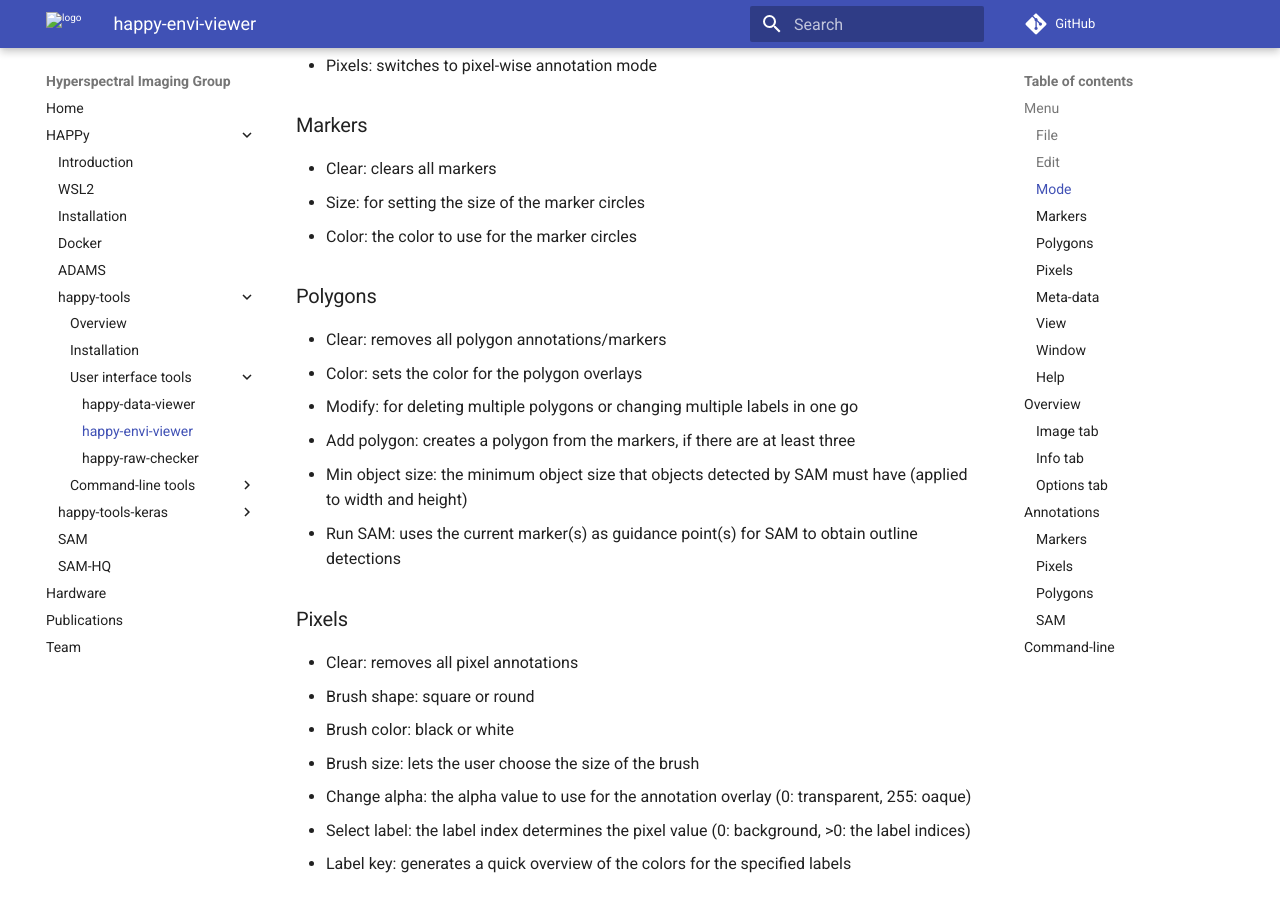
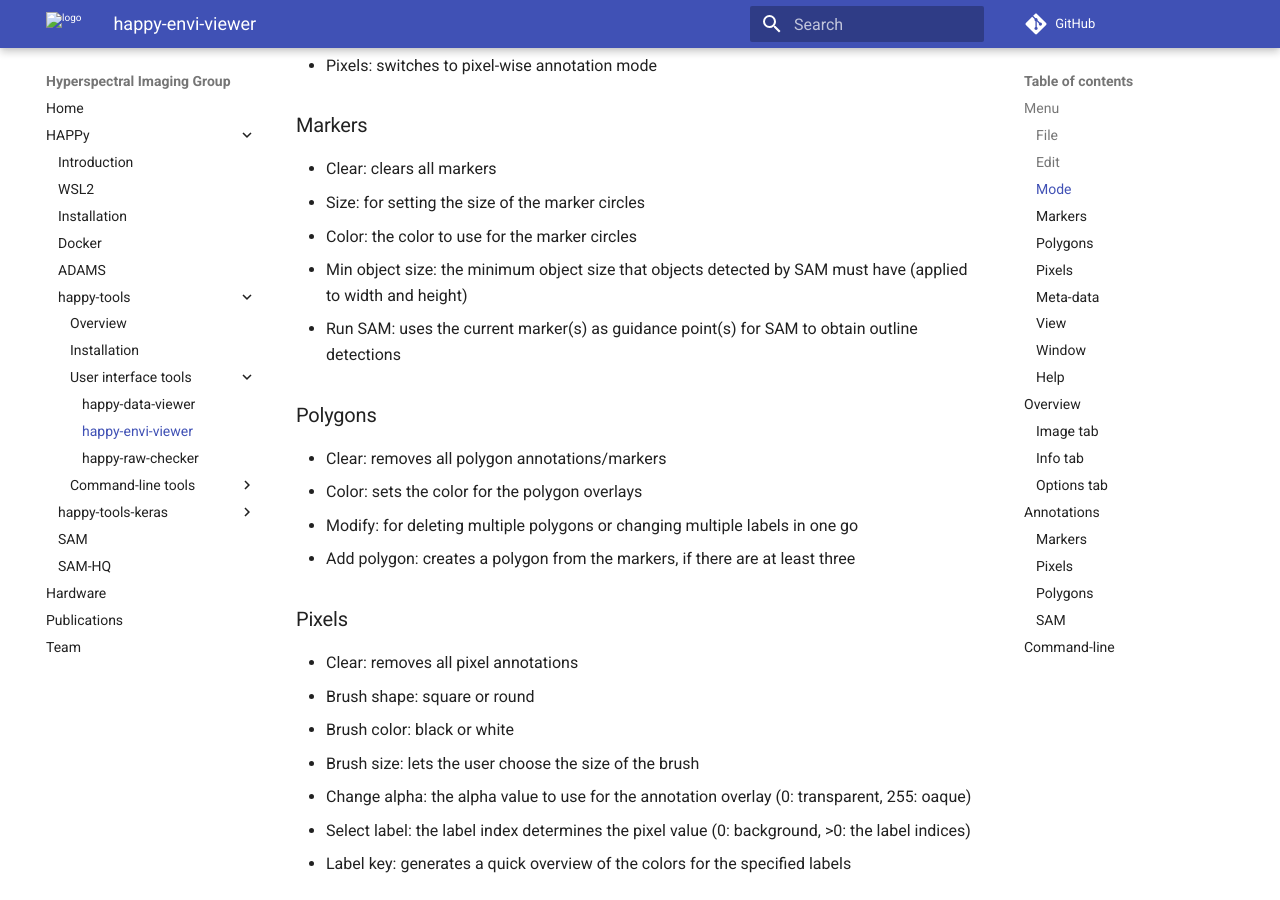
Before and after one commit to wairas/hsi-website, an MkDocs documentation site: the page built from docs/happy/happy_tools/happy-envi-viewer.md, in a window 1280 px wide and 900 px high, scrolled down 1498 px. Built offline with MkDocs 1.6.1 and Material for MkDocs 9.7.7, drawn with Linux system fonts in a browser that asks for light colours; comment, search, counter and statistics services are not loaded; part of the change alters nothing that is shown; some of the changed text lies outside the part shown.

```diff
--- a/docs/happy/happy_tools/happy-envi-viewer.md
+++ b/docs/happy/happy_tools/happy-envi-viewer.md
@@ -53,6 +53,8 @@ In the sections below you can find short explanations of the various menu items.
 * Clear: clears all markers
 * Size: for setting the size of the marker circles
 * Color: the color to use for the marker circles
+* Min object size: the minimum object size that objects detected by SAM must have (applied to width and height)
+* Run SAM: uses the current marker(s) as guidance point(s) for SAM to obtain outline detections
 
 ## Polygons
 
@@ -60,8 +62,6 @@ In the sections below you can find short explanations of the various menu items.
 * Color: sets the color for the polygon overlays
 * Modify: for deleting multiple polygons or changing multiple labels in one go
 * Add polygon: creates a polygon from the markers, if there are at least three
-* Min object size: the minimum object size that objects detected by SAM must have (applied to width and height)
-* Run SAM: uses the current marker(s) as guidance point(s) for SAM to obtain outline detections
 
 ## Pixels
 
@@ -227,7 +227,12 @@ may have to provide more than one marker point to better guide the detection:
 
 The result looks then like this:
 
-![Envi Viewer - polygon markers](img/envi_viewer-sam2.png)
+![Envi Viewer - detected polygon](img/envi_viewer-sam2.png)
+
+When in *Pixels* annotation mode, the polygons detected by SAM will be
+drawn as pixels:
+
+![Envi Viewer - detected pixels](img/envi_viewer-sam3.png)
 
 # Command-line
 
```
Also changed, not shown: docs/happy/happy_tools/img/envi_viewer-sam3.png (added).
